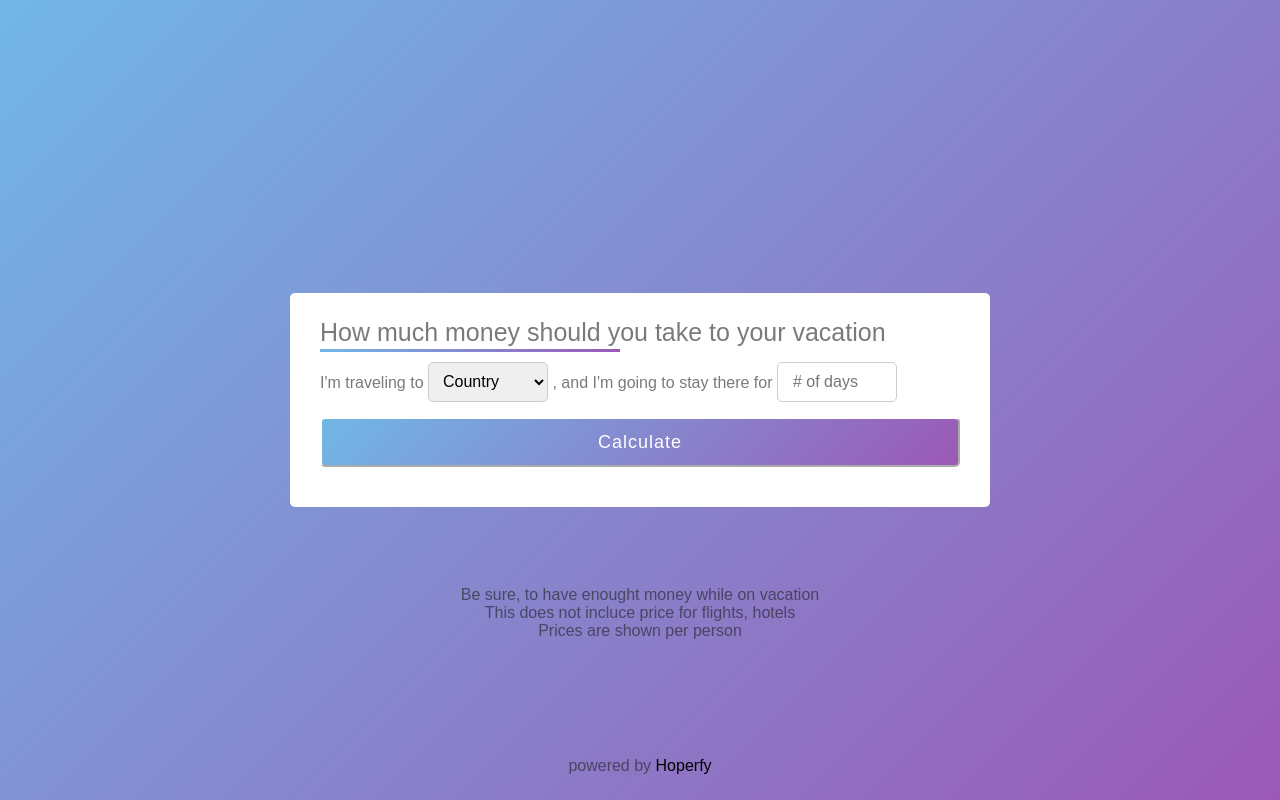
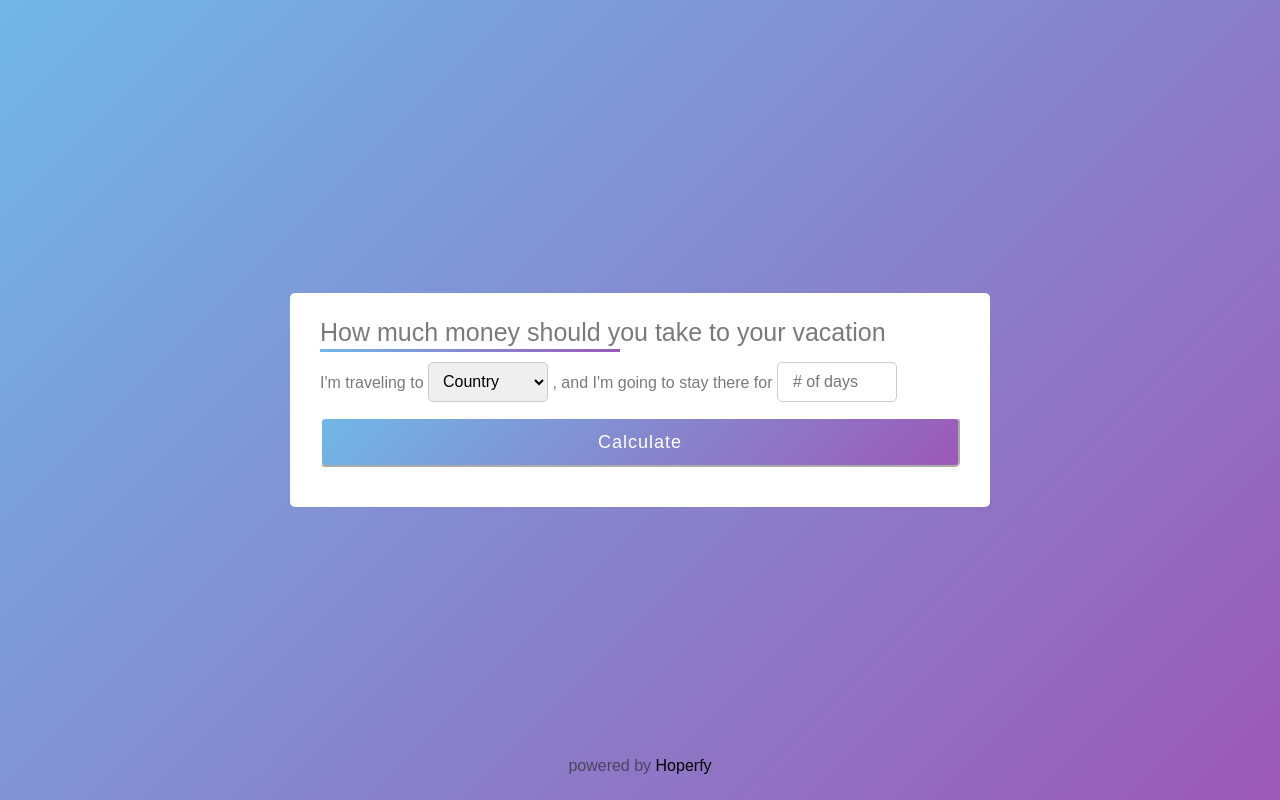
Before and after one commit to tadaskertenis/paskaitos, a plain HTML site: page Pasitreniravimai/index.html in a window 1280 px wide. Drawn offline with Linux system fonts and the light colour scheme; a web font is replaced by a local one.

Commit message:
pakeistas-uzrasas

```diff
--- a/Pasitreniravimai/index.html
+++ b/Pasitreniravimai/index.html
@@ -33,7 +33,7 @@
 <h2></h2>
     </div>
 
-<div class="info">Be sure, to have enought money while on vacation  <br>This does not incluce price for flights, hotels <br> Prices are shown per person </div>
+<!-- <div class="info">Be sure, to have enought money while on vacation  <br>This does not incluce price for flights, hotels <br> Prices are shown per person </div> -->
 
 <Footer>
     <p>powered by <a href="https://hoperfy.com">Hoperfy</a></p>
```
